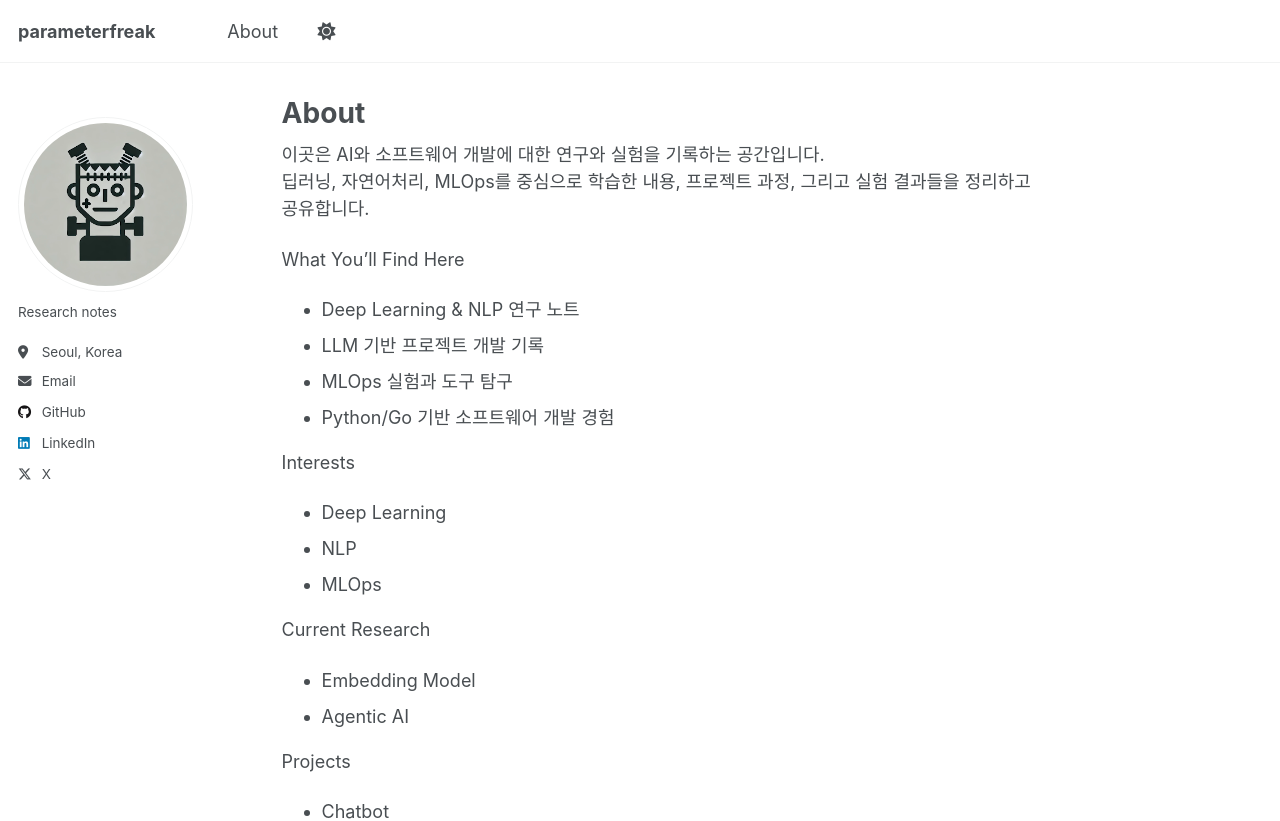
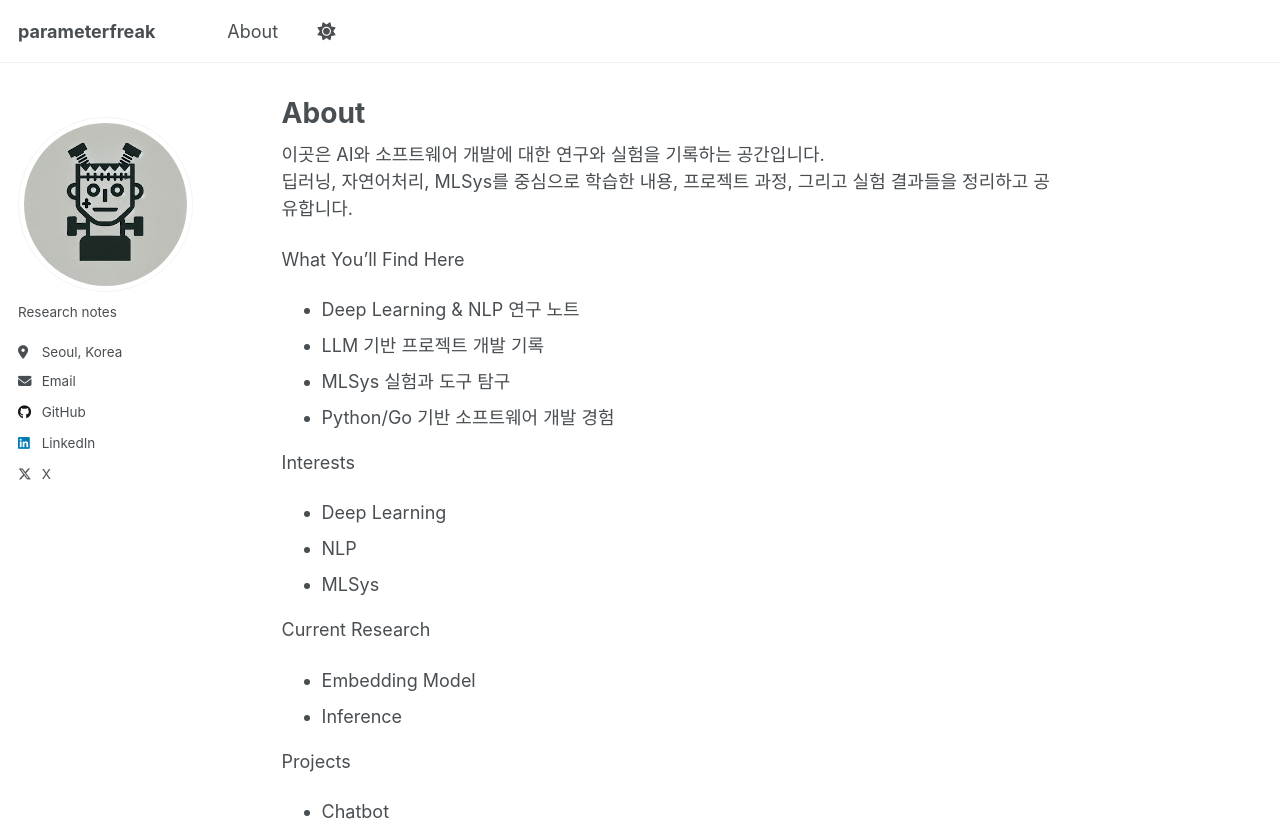
Before and after one commit to parameterfreak/parameterfreak.github.io, a Jekyll site: the page built from _pages/about.md, in a window 1280 px wide and 1296 px high. Shown: the top 821 px of the window. Built offline with Jekyll 4.4.1, drawn with Linux system fonts in a browser that asks for light colours; a script that is not in the unit is left out.

Commit message:
Revise terminology in about.md
Updated terminology from 'MLOps' to 'MLSys' in the about page.

```diff
--- a/_pages/about.md
+++ b/_pages/about.md
@@ -9,23 +9,23 @@ author_profile: true
 ---
 
 이곳은 AI와 소프트웨어 개발에 대한 연구와 실험을 기록하는 공간입니다.
-딥러닝, 자연어처리, MLOps를 중심으로 학습한 내용, 프로젝트 과정,
+딥러닝, 자연어처리, MLSys를 중심으로 학습한 내용, 프로젝트 과정,
 그리고 실험 결과들을 정리하고 공유합니다.
 
 What You'll Find Here
 * Deep Learning & NLP 연구 노트
 * LLM 기반 프로젝트 개발 기록
-* MLOps 실험과 도구 탐구
+* MLSys 실험과 도구 탐구
 * Python/Go 기반 소프트웨어 개발 경험
 
 Interests
 * Deep Learning
 * NLP
-* MLOps
+* MLSys
 
 Current Research
 * Embedding Model
-* Agentic AI
+* Inference
 
 Projects
 * Chatbot
```
